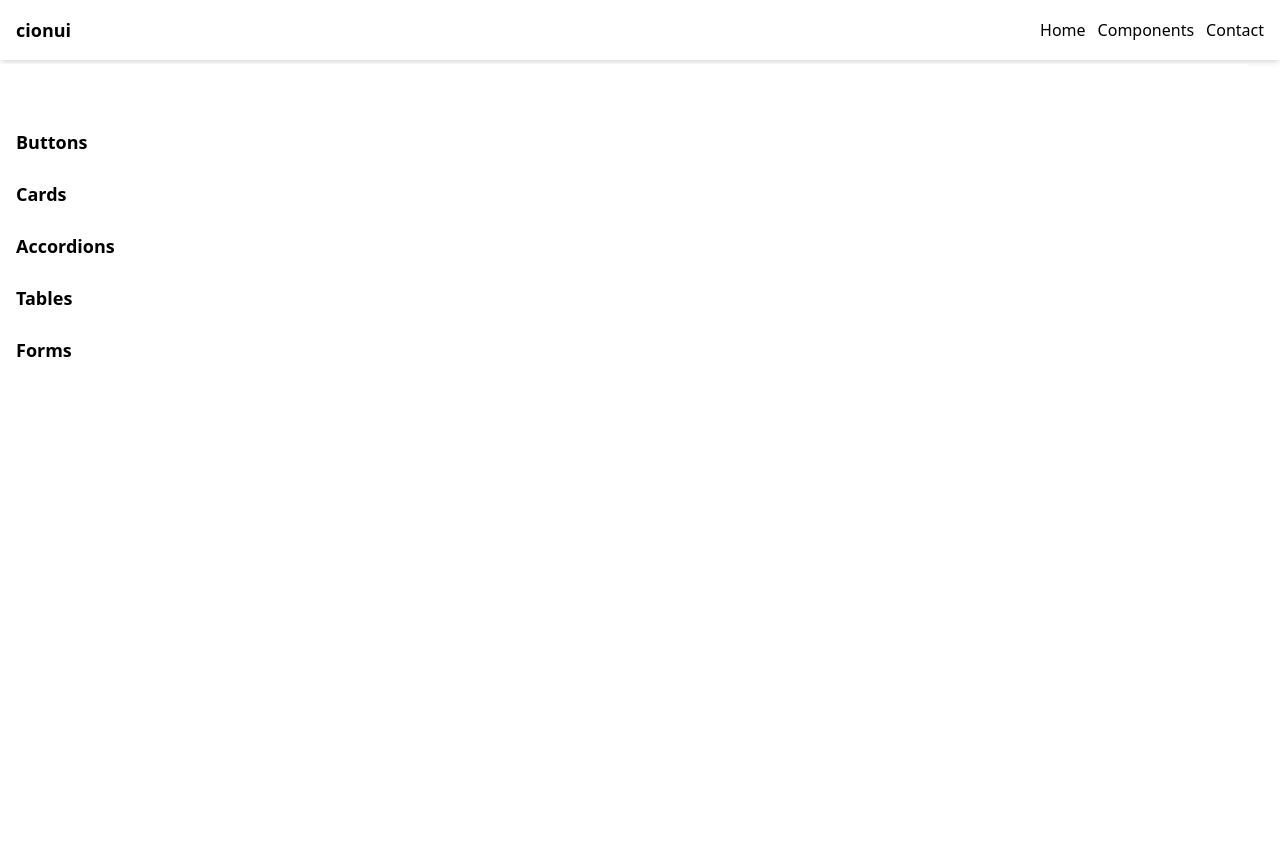
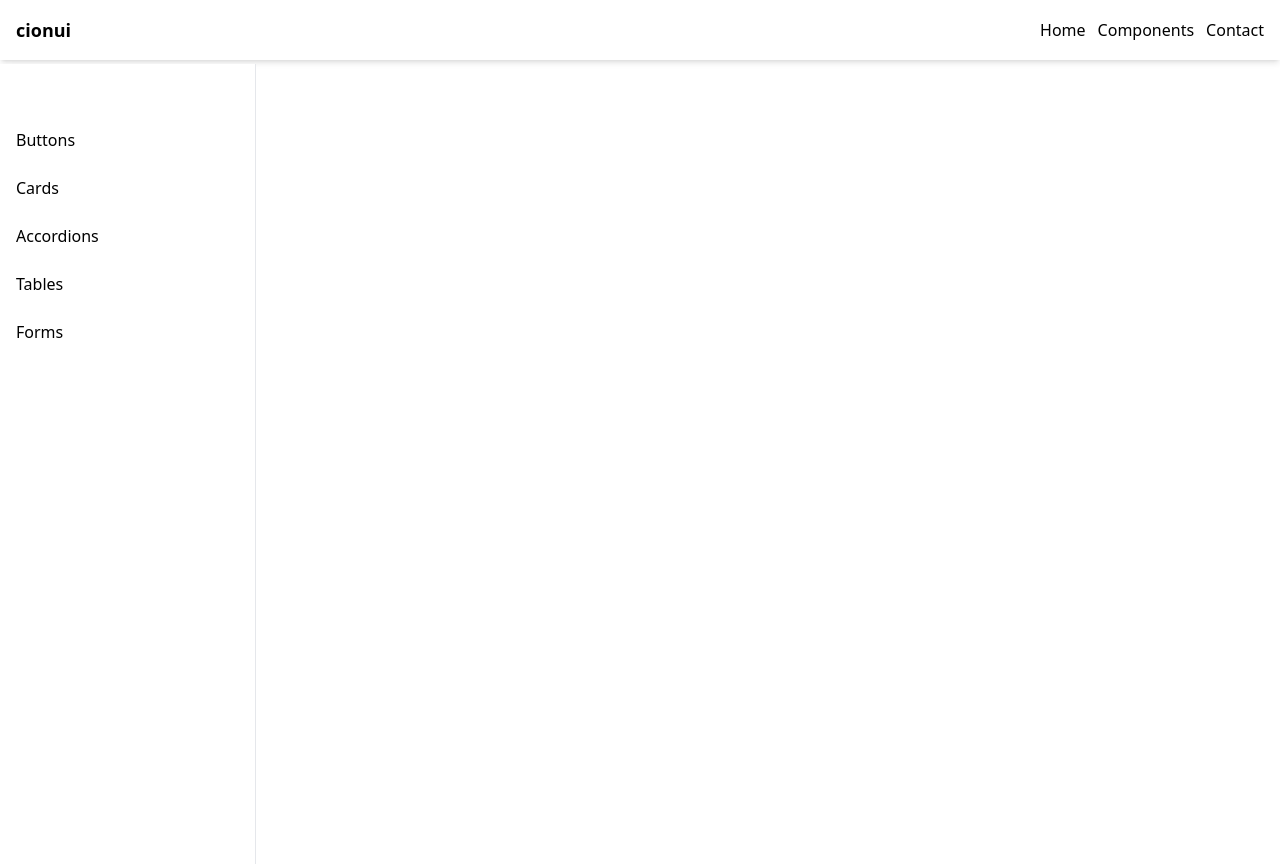
Before and after one commit to AndresElacion/cionui, a React (Vite) app: page /components in a window 1280 px wide. Before the commit the page ends 800 px from the top, so only its background shows below. Built offline with nearby package versions, Linux system fonts and the light colour scheme.

Commit message:
adjusted ui for desktop and mobile

```diff
--- a/src/layout/Layout.tsx
+++ b/src/layout/Layout.tsx
@@ -46,7 +46,7 @@ export default function Layout() {
 			)}
 
 			{/* Floating Sidebar */}
-			<div className={`fixed lg:static bottom-0 left-0 h-2/5 w-full bg-white
+			<div className={`fixed lg:static bottom-0 left-0 h-2/5 lg:h-screen lg:w-64 w-full bg-white border-r
 				shadow-lg z-50 transform ${
 				sidebarOpen ? "translate-x-0" : "-translate-x-full"
 			} transition-transform duration-300 ease-in-out lg:transform-none lg:shadow-none`}
@@ -56,7 +56,7 @@ export default function Layout() {
 						<li>
 							<Link
 							to="/components/Buttons"
-							className="flex items-center px-4 py-2 text-lg font-semibold hover:bg-gray-200 rounded-md transition"
+							className="flex lg:justify-start sm:justify-center px-4 py-2 text-md hover:bg-gray-200 rounded-md transition"
 							>
 							Buttons
 							</Link>
@@ -64,7 +64,7 @@ export default function Layout() {
 						<li>
 							<Link
 							to="/components/Cards"
-							className="flex items-center px-4 py-2 text-lg font-semibold hover:bg-gray-200 rounded-md transition"
+							className="flex lg:justify-start sm:justify-center px-4 py-2 text-md hover:bg-gray-200 rounded-md transition"
 							>
 							Cards
 							</Link>
@@ -72,7 +72,7 @@ export default function Layout() {
 						<li>
 							<Link
 							to="/components/Accordions"
-							className="flex items-center px-4 py-2 text-lg font-semibold hover:bg-gray-200 rounded-md transition"
+							className="flex lg:justify-start sm:justify-center px-4 py-2 text-md hover:bg-gray-200 rounded-md transition"
 							>
 							Accordions
 							</Link>
@@ -80,7 +80,7 @@ export default function Layout() {
 						<li>
 							<Link
 							to="/components/Tables"
-							className="flex items-center px-4 py-2 text-lg font-semibold hover:bg-gray-200 rounded-md transition"
+							className="flex lg:justify-start sm:justify-center px-4 py-2 text-md hover:bg-gray-200 rounded-md transition"
 							>
 							Tables
 							</Link>
@@ -88,7 +88,7 @@ export default function Layout() {
 						<li>
 							<Link
 							to="/components/Forms"
-							className="flex items-center px-4 py-2 text-lg font-semibold hover:bg-gray-200 rounded-md transition"
+							className="flex lg:justify-start sm:justify-center px-4 py-2 text-md hover:bg-gray-200 rounded-md transition"
 							>
 							Forms
 							</Link>
```
